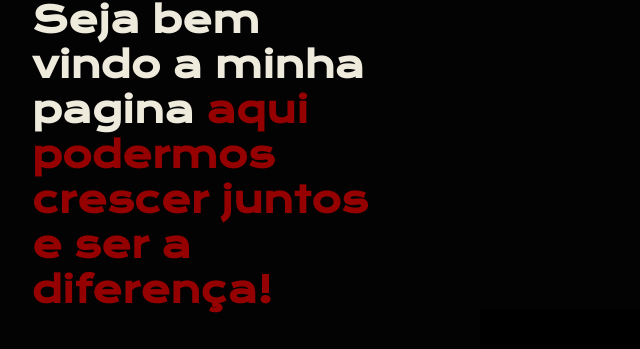
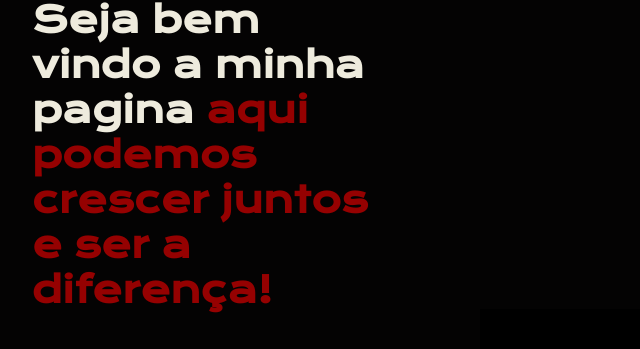
Before and after one commit to paulosouzadevs/portifoliopaulosouzadevs, a plain HTML site: page index.html in a window 1280 px wide. Shown: the part 122-471 px from the top of the page, 160-800 px from the left. Drawn offline with nearby package versions, Linux system fonts and the light colour scheme.

Commit message:
Update index.html

```diff
--- a/index.html
+++ b/index.html
@@ -20,7 +20,7 @@
     <main class="apresentacao">
         <section class="apresentacao-conteudo">
 
-            <h1 class="apresentacao-conteudo-titulo">Seja bem vindo a minha pagina <STRONG class="destaque-do-titulo">aqui podermos crescer juntos e ser a diferença!</STRONG></h1>
+            <h1 class="apresentacao-conteudo-titulo">Seja bem vindo a minha pagina <STRONG class="destaque-do-titulo">aqui podemos crescer juntos e ser a diferença!</STRONG></h1>
 
             <p class="apresentacao-conteudo-texto">Olá! Sou Paulo Souza, desenvolvedor Front-end Junior com noções em <strong>JavaScript, HTML e CSS.</strong>
             Iniciando no mundo da programação engajado e se especializando todos os dias para ser a mudança que o mundo precisa. Vamos levar essa ideia juntos?</p>
```
